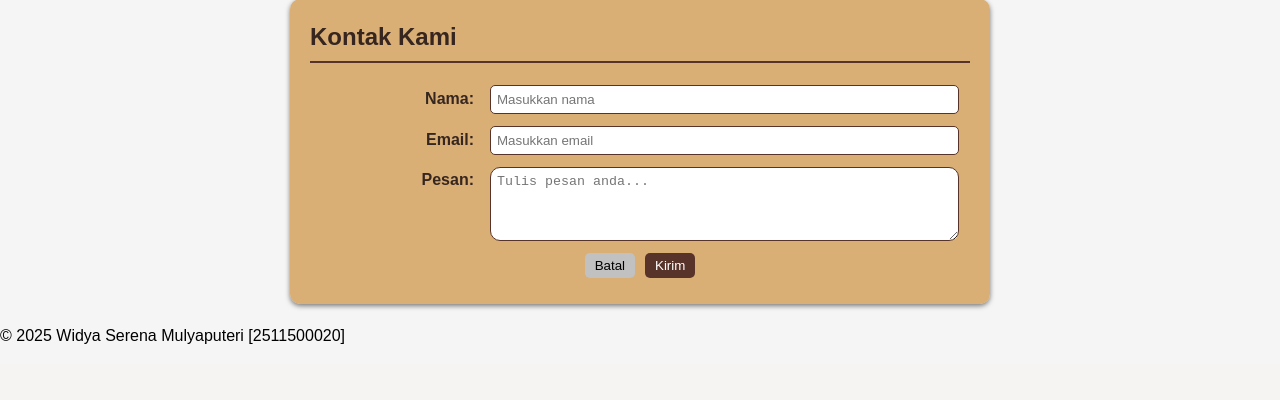
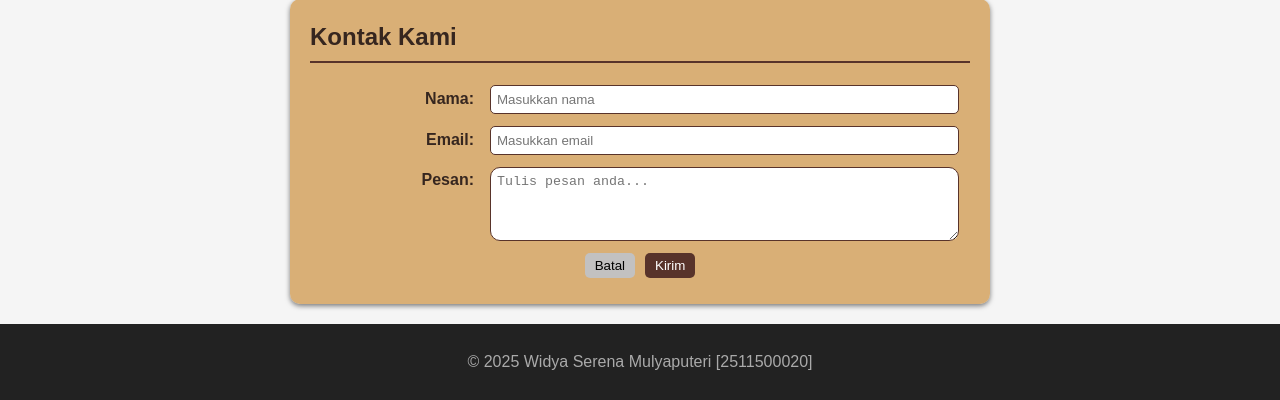
Before and after one commit to 2511500020-eng/2511500020-PWD-TI1A-2526_1, a PHP site: page /pertemuan-04/index.html in a window 1280 px wide. Shown: the part 825-1225 px from the top of the page. Before the commit the page ends 1189 px from the top, so only its background shows below. Run offline with PHP 8.4, Linux system fonts and the light colour scheme.

Commit message:
styling footer

```diff
--- a/pertemuan-04/style.css
+++ b/pertemuan-04/style.css
@@ -202,3 +202,10 @@ header li a {
         width: 98%;
     }
 }
+
+footer {
+    background: #222;
+    color: #aaa;
+    text-align: center;
+    padding: 10px;
+}
```
Also changed, not shown: pertemuan-04/README.md.
